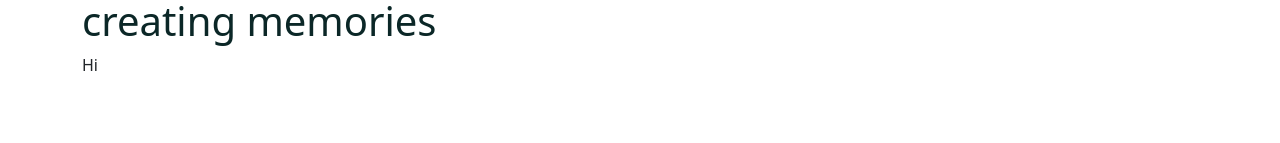
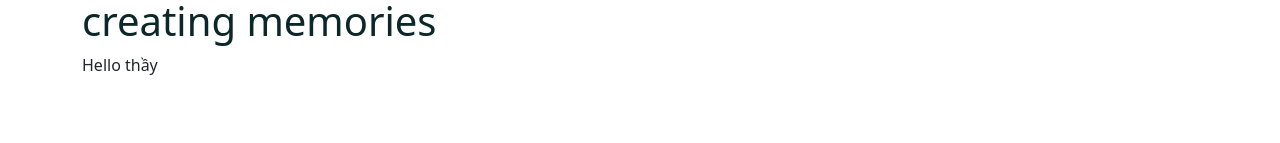
Before and after one commit to duongkaja/ProjectNodejs, a React (Create React App) app in the folder frontend/: page /home in a window 1280 px wide. Shown: the part 681-824 px from the top of the page. Built offline with nearby package versions, Linux system fonts and the light colour scheme; a web font is replaced by a local one.

Commit message:
test hello

```diff
--- a/frontend/src/pages/Home.jsx
+++ b/frontend/src/pages/Home.jsx
@@ -22,7 +22,7 @@ const Home = () => {
             </div>
             <h1>Traveling opens the door to creating <span className="hightlight"> memories </span></h1>
             <p>
-              Hi
+              Hello thầy
             </p>
           </div>
         </Col>
```
Also changed, not shown: 1 other file (tests, documents, lock files or other folders).
